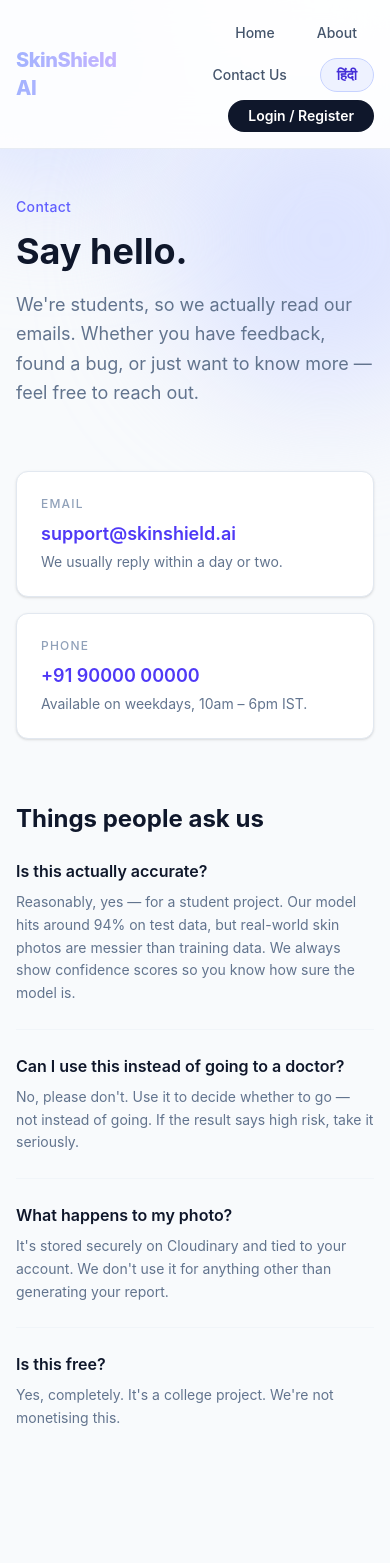
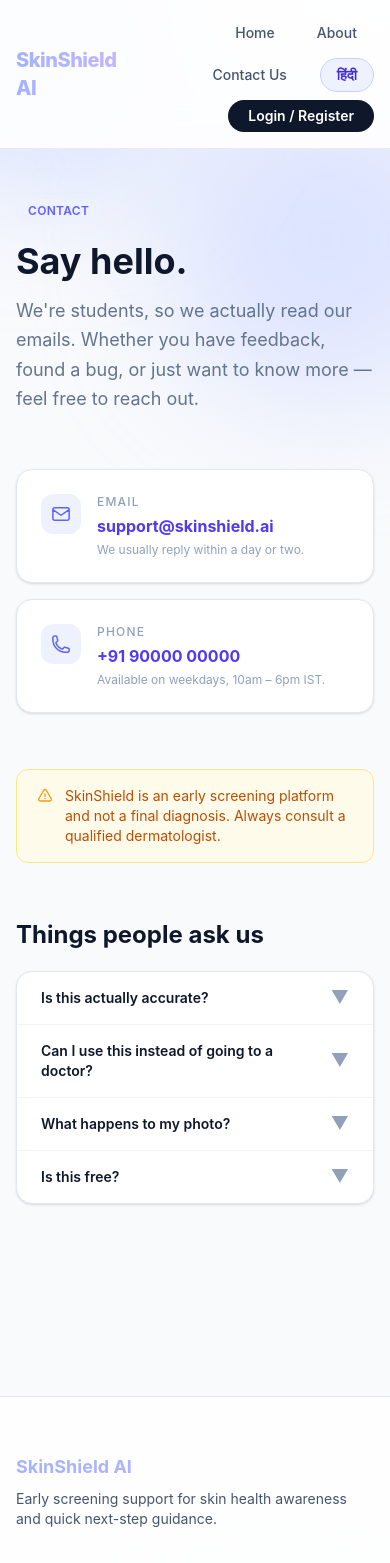
Before and after one commit to KrishnChaturvedi/disease-skin, a React app in the folder frontend/: page /contact in a window 390 px wide. Shown: the top 1563 px of the page. Built offline with nearby package versions, Linux system fonts and the light colour scheme; no server answers; the HTML template or start-up script is replaced by a standard one.

Commit message:
updated chatbox

```diff
--- a/frontend/src/pages/ContactPage.jsx
+++ b/frontend/src/pages/ContactPage.jsx
@@ -1,7 +1,9 @@
+import { useState } from 'react'
 import { useTranslation } from 'react-i18next'
 
 function ContactPage() {
   const { t } = useTranslation()
+  const [openFaq, setOpenFaq] = useState(null)
 
   const faqs = [
     { qKey: 'faq1_q', aKey: 'faq1_a' },
@@ -11,41 +13,80 @@
   ]
 
   return (
-    <div className="mx-auto w-full max-w-2xl space-y-16">
+    <div className="mx-auto w-full max-w-2xl space-y-14 pb-16">
 
       {/* ── Header ── */}
       <section className="pt-4">
-        <p className="text-sm font-medium text-indigo-500 tracking-wide">{t('contact_tag')}</p>
-        <h1 className="mt-3 text-4xl font-bold text-slate-900 leading-tight">
+        <span className="inline-block rounded-full bg-indigo-50 px-3 py-1 text-xs font-semibold text-indigo-500 tracking-wide uppercase">
+          {t('contact_tag')}
+        </span>
+        <h1 className="mt-4 text-4xl font-bold text-slate-900 leading-tight">
           {t('contact_title')}
         </h1>
-        <p className="mt-4 text-lg text-slate-500 leading-relaxed">
+        <p className="mt-3 text-lg text-slate-500 leading-relaxed">
           {t('contact_intro')}
         </p>
       </section>
 
-      {/* ── Contact info ── */}
-      <section className="space-y-4">
-        <div className="rounded-xl border border-slate-200 bg-white p-6 shadow-sm">
-          <p className="text-xs uppercase tracking-widest text-slate-400 font-medium">{t('email_label')}</p>
-          <p className="mt-2 text-lg font-semibold text-indigo-600">support@skinshield.ai</p>
-          <p className="mt-1 text-sm text-slate-500">{t('email_reply')}</p>
+      {/* ── Contact Cards ── */}
+      <section className="grid grid-cols-1 gap-4 sm:grid-cols-2">
+        {/* Email */}
+        <div className="rounded-2xl border border-slate-200 bg-white p-6 shadow-sm flex gap-4 items-start">
+          <div className="flex h-10 w-10 flex-shrink-0 items-center justify-center rounded-xl bg-indigo-50">
+            <svg className="w-5 h-5 text-indigo-500" fill="none" viewBox="0 0 24 24" stroke="currentColor" strokeWidth={1.8}>
+              <path strokeLinecap="round" strokeLinejoin="round" d="M21.75 6.75v10.5a2.25 2.25 0 01-2.25 2.25H4.5a2.25 2.25 0 01-2.25-2.25V6.75m19.5 0A2.25 2.25 0 0019.5 4.5H4.5a2.25 2.25 0 00-2.25 2.25m19.5 0l-9.75 6.75L2.25 6.75" />
+            </svg>
+          </div>
+          <div>
+            <p className="text-xs uppercase tracking-widest text-slate-400 font-medium">{t('email_label')}</p>
+            <p className="mt-1 text-base font-bold text-indigo-600">support@skinshield.ai</p>
+            <p className="mt-1 text-xs text-slate-400">{t('email_reply')}</p>
+          </div>
         </div>
-        <div className="rounded-xl border border-slate-200 bg-white p-6 shadow-sm">
-          <p className="text-xs uppercase tracking-widest text-slate-400 font-medium">{t('phone_label')}</p>
-          <p className="mt-2 text-lg font-semibold text-indigo-600">+91 90000 00000</p>
-          <p className="mt-1 text-sm text-slate-500">{t('phone_hours')}</p>
+
+        {/* Phone */}
+        <div className="rounded-2xl border border-slate-200 bg-white p-6 shadow-sm flex gap-4 items-start">
+          <div className="flex h-10 w-10 flex-shrink-0 items-center justify-center rounded-xl bg-indigo-50">
+            <svg className="w-5 h-5 text-indigo-500" fill="none" viewBox="0 0 24 24" stroke="currentColor" strokeWidth={1.8}>
+              <path strokeLinecap="round" strokeLinejoin="round" d="M2.25 6.75c0 8.284 6.716 15 15 15h2.25a2.25 2.25 0 002.25-2.25v-1.372c0-.516-.351-.966-.852-1.091l-4.423-1.106c-.44-.11-.902.055-1.173.417l-.97 1.293c-.282.376-.769.542-1.21.38a12.035 12.035 0 01-7.143-7.143c-.162-.441.004-.928.38-1.21l1.293-.97c.363-.271.527-.734.417-1.173L6.963 3.102a1.125 1.125 0 00-1.091-.852H4.5A2.25 2.25 0 002.25 4.5v2.25z" />
+            </svg>
+          </div>
+          <div>
+            <p className="text-xs uppercase tracking-widest text-slate-400 font-medium">{t('phone_label')}</p>
+            <p className="mt-1 text-base font-bold text-indigo-600">+91 90000 00000</p>
+            <p className="mt-1 text-xs text-slate-400">{t('phone_hours')}</p>
+          </div>
         </div>
       </section>
 
-      {/* ── FAQ ── */}
+      {/* ── Disclaimer banner ── */}
+      <div className="rounded-xl border border-amber-200 bg-amber-50 px-5 py-4 text-sm text-amber-700 flex gap-3 items-start">
+        <svg className="w-4 h-4 mt-0.5 flex-shrink-0 text-amber-500" fill="none" viewBox="0 0 24 24" stroke="currentColor" strokeWidth={2}>
+          <path strokeLinecap="round" strokeLinejoin="round" d="M12 9v3.75m-9.303 3.376c-.866 1.5.217 3.374 1.948 3.374h14.71c1.73 0 2.813-1.874 1.948-3.374L13.949 3.378c-.866-1.5-3.032-1.5-3.898 0L2.697 16.126zM12 15.75h.007v.008H12v-.008z" />
+        </svg>
+        SkinShield is an early screening platform and not a final diagnosis. Always consult a qualified dermatologist.
+      </div>
+
+      {/* ── FAQ Accordion ── */}
       <section>
         <h2 className="text-2xl font-bold text-slate-900">{t('faq_title')}</h2>
-        <div className="mt-6 space-y-6">
-          {faqs.map((faq) => (
-            <div key={faq.qKey} className="border-b border-slate-100 pb-6 last:border-0">
-              <p className="font-semibold text-slate-900">{t(faq.qKey)}</p>
-              <p className="mt-2 text-sm text-slate-500 leading-relaxed">{t(faq.aKey)}</p>
+        <div className="mt-5 divide-y divide-slate-100 rounded-2xl border border-slate-200 bg-white shadow-sm overflow-hidden">
+          {faqs.map((faq, i) => (
+            <div key={faq.qKey}>
+              <button
+                onClick={() => setOpenFaq(openFaq === i ? null : i)}
+                className="flex w-full items-center justify-between px-6 py-4 text-left hover:bg-slate-50 transition"
+              >
+                <span className="text-sm font-semibold text-slate-900">{t(faq.qKey)}</span>
+                <span className="ml-4 flex-shrink-0 text-slate-400 text-lg leading-none">
+                  {openFaq === i ? '▲' : '▼'}
+                </span>
+              </button>
+              {openFaq === i && (
+                <div className="px-6 pb-5">
+                  <p className="text-sm text-slate-500 leading-relaxed">{t(faq.aKey)}</p>
+                </div>
+              )}
             </div>
           ))}
         </div>
--- a/frontend/src/pages/ResultPage.jsx
+++ b/frontend/src/pages/ResultPage.jsx
@@ -6,37 +6,40 @@
 import Chatbot from '../components/Chatbot'
 
 // ─────────────────────────────────────────────────────────────────────────────
-// Practo URL builder
+// Practo URL builder (Fixed: uses correct JSON query format)
 // ─────────────────────────────────────────────────────────────────────────────
-function getPractoUrl(diseaseName, city = 'delhi') {
-  const citySlug = city.toLowerCase().replace(/\s+/g, '-')
-  const diseaseToSlug = {
-    'Melanoma':                   'skin-cancer',
-    'Basal Cell Carcinoma':       'skin-cancer',
-    'Squamous Cell Carcinoma':    'skin-cancer',
-    'Psoriasis':                  'psoriasis',
-    'Eczema':                     'eczema',
-    'Acne':                       'acne',
-    'Rosacea':                    'rosacea',
-    'Actinic Keratosis':          'actinic-keratosis',
-    'Vasculitis':                 'vasculitis',
-    'Vitiligo':                   'vitiligo',
-    'Tinea Ringworm Candidiasis': 'fungal-infection',
-    'Urticaria Hives':            'urticaria',
-    'Nail Fungus':                'nail-fungus',
-    'Chickenpox':                 'chickenpox',
-    'Warts Molluscum':            'warts',
+function getPractoUrl(diseaseName, city = 'Delhi') {
+  const specialityMap = {
+    'Melanoma':                   'Dermatologist',
+    'Basal Cell Carcinoma':       'Dermatologist',
+    'Squamous Cell Carcinoma':    'Dermatologist',
+    'Psoriasis':                  'Dermatologist',
+    'Eczema':                     'Dermatologist',
+    'Acne':                       'Dermatologist',
+    'Rosacea':                    'Dermatologist',
+    'Actinic Keratosis':          'Dermatologist',
+    'Vasculitis':                 'Rheumatologist',
+    'Vitiligo':                   'Dermatologist',
+    'Tinea Ringworm Candidiasis': 'Dermatologist',
+    'Urticaria Hives':            'Dermatologist',
+    'Nail Fungus':                'Dermatologist',
+    'Chickenpox':                 'General Physician',
+    'Warts Molluscum':            'Dermatologist',
   }
-  const slug = diseaseToSlug[diseaseName] ?? diseaseName.toLowerCase().replace(/\s+/g, '-').replace(/[^a-z0-9-]/g, '')
-  return `https://www.practo.com/${citySlug}/doctors-for-${slug}-treatment`
+  const speciality = specialityMap[diseaseName] ?? 'Dermatologist'
+  const citySlug = city.toLowerCase()
+  const query = encodeURIComponent(
+    JSON.stringify([{ word: speciality, autocompleted: true, category: 'subspeciality' }])
+  )
+  return `https://www.practo.com/search/doctors?results_type=doctor&q=${query}&city=${citySlug}`
 }
+
 
 // ─────────────────────────────────────────────────────────────────────────────
 // Extract risk level (Multilingual Fix: Added "जोखिम स्तर")
 // ─────────────────────────────────────────────────────────────────────────────
 function extractRiskFromReport(reportText) {
   if (!reportText) return null
-  // ✅ FIX: Added "जोखिम स्तर" to catch Gemini's Hindi variations
   const m = reportText.match(/[•\-*]?\s*(?:Risk\s*Level|Severity|गंभीरता|जोखिम\s*स्तर)\s*[:\-]\s*(low|medium|high|कम|मध्यम|उच्च)/i)
   if (!m) return null;
   const val = m[1].toLowerCase();
@@ -184,7 +187,7 @@
                   : 'When convenient'
 
   return (
-    <div className="fixed bottom-6 right-6 z-50 flex flex-col items-end gap-3">
+    <div className="fixed bottom-24 right-6 z-50 flex flex-col items-end gap-3">
       {expanded && (
         <div className="rounded-2xl bg-white p-4 border border-blue-100"
              style={{ width: 288, boxShadow: '0 12px 48px rgba(37,99,235,0.18)' }}>
@@ -213,22 +216,37 @@
               <p className="text-xs font-bold text-blue-800 mt-0.5">Dermatologist</p>
             </div>
           </div>
+
+          {/* ── Booking options ── */}
+          <div className="space-y-2">
             <a href={getPractoUrl(diseaseName)} target="_blank" rel="noreferrer"
                className="flex items-center justify-center gap-2 w-full rounded-xl px-4 py-2.5 text-sm font-bold text-white transition hover:brightness-110"
                style={{ background: 'linear-gradient(135deg, #3b82f6 0%, #1d4ed8 100%)' }}>
               <span className="inline-flex items-center justify-center rounded-md bg-white px-1.5 py-0.5 text-[11px] font-extrabold text-blue-700 leading-none">practo</span>
               Book a Dermatologist ↗
             </a>
-          <p className="mt-2 text-[10px] text-center text-slate-400">Opens Practo · Dermatologists in Delhi</p>
+
+
+          </div>
+
+          <p className="mt-2 text-[10px] text-center text-slate-400">Dermatologists in Delhi</p>
         </div>
       )}
 
       <button onClick={() => setExpanded(prev => !prev)}
-        className="flex items-center gap-2.5 rounded-full px-5 py-3 text-sm font-bold text-white transition-all hover:brightness-110 active:scale-95"
-        style={{ background: 'linear-gradient(135deg, #3b82f6 0%, #1d4ed8 100%)', boxShadow: '0 4px 24px rgba(59,130,246,0.5)' }}>
-        <span className="inline-flex items-center justify-center rounded-md bg-white px-1.5 py-0.5 text-[11px] font-extrabold text-blue-700 leading-none">practo</span>
-        {expanded ? 'Close' : 'Book Dermatologist'}
-        {!expanded && <span className="ml-0.5 flex h-2 w-2 rounded-full bg-sky-300 ring-2 ring-blue-400 animate-pulse" />}
+        className="relative flex items-center justify-center rounded-full transition-all hover:brightness-110 active:scale-95"
+        style={{ width: 56, height: 56, background: 'linear-gradient(135deg, #3b82f6 0%, #1d4ed8 100%)', boxShadow: '0 4px 24px rgba(59,130,246,0.5)' }}
+        title="Book Dermatologist">
+        {expanded ? (
+          <svg xmlns="http://www.w3.org/2000/svg" className="w-6 h-6 text-white" fill="none" viewBox="0 0 24 24" stroke="currentColor" strokeWidth={2.5}>
+            <path strokeLinecap="round" strokeLinejoin="round" d="M6 18L18 6M6 6l12 12" />
+          </svg>
+        ) : (
+          <svg xmlns="http://www.w3.org/2000/svg" className="w-6 h-6 text-white" fill="none" viewBox="0 0 24 24" stroke="currentColor" strokeWidth={2}>
+            <path strokeLinecap="round" strokeLinejoin="round" d="M16 7a4 4 0 11-8 0 4 4 0 018 0zM12 14a7 7 0 00-7 7h14a7 7 0 00-7-7z" />
+          </svg>
+        )}
+        {!expanded && <span className="absolute top-0 right-0 flex h-3 w-3 rounded-full bg-sky-300 ring-2 ring-white animate-pulse" />}
       </button>
     </div>
   )
```
Also changed, not shown: frontend/src/components/Chatbot.jsx (+46 -13 lines), 1 other file (tests, documents, lock files or other folders). Lines whose indentation alone changed are shown as unchanged.
